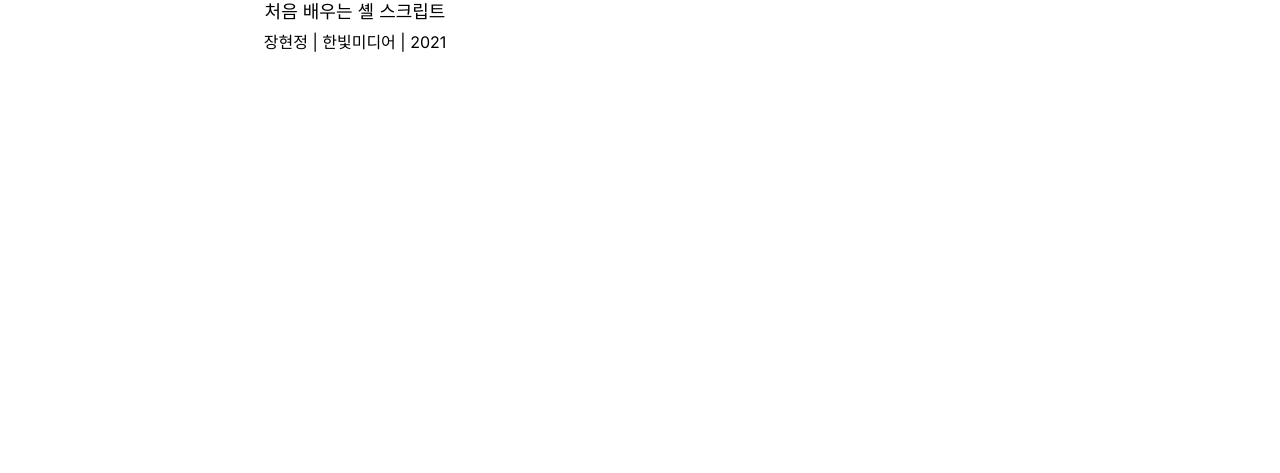
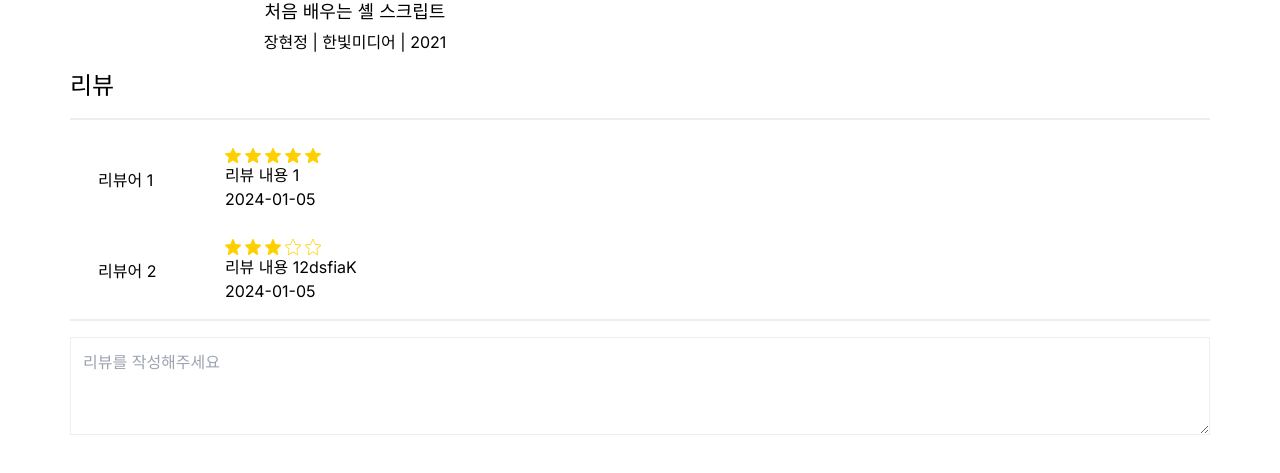
Before and after one commit to Ariel-92/hanbit-subject, a Next.js app: page /product/001 in a window 1280 px wide. Shown: the part 1220-1693 px from the top of the page. Before the commit the page ends 1290 px from the top, so only its background shows below. Built offline with nearby package versions, Linux system fonts and the light colour scheme.

Commit message:
add product review area

```diff
--- a/app/product/[productNo]/page.tsx
+++ b/app/product/[productNo]/page.tsx
@@ -63,6 +63,22 @@ export default function ProductDetailPage({ params }: ProductDetailProps) {
         year: "2021",
       },
     ],
+    reviews: [
+      {
+        reviewNo: "1",
+        reviewWriter: "리뷰어 1",
+        reviewContent: "리뷰 내용 1",
+        reviewRate: 5,
+        reviewDate: "2024-01-05",
+      },
+      {
+        reviewNo: "2",
+        reviewWriter: "리뷰어 2",
+        reviewContent: "리뷰 내용 12dsfiaK",
+        reviewRate: 3,
+        reviewDate: "2024-01-05",
+      }
+    ]
   }
 
   return (
--- /dev/null
+++ b/components/common/stars.tsx
@@ -0,0 +1,28 @@
+import Image from "next/image"
+
+interface StarsProps {
+  rate: number
+}
+
+export default function Stars({ rate }: StarsProps) {
+  return (
+    <div className="flex">
+      {
+        Array.from({ length: 5 }, (_, index) => {
+          const isFilled = index < rate
+
+          if(isFilled) {
+            return (
+              <Image className="mr-1" src="/icons/icon_star.svg" alt={`별 ${index + 1}`} width={16} height={16} key={index} />
+            )
+          }
+          else {
+            return (
+              <Image className="mr-1" src="/icons/icon_star_line.svg" alt={`별 ${index + 1}`} width={16} height={16} key={index} />
+            )
+          }
+        })
+      }
+    </div>
+  )
+}
--- a/components/product/product-detail.tsx
+++ b/components/product/product-detail.tsx
@@ -4,6 +4,7 @@ import ProductDetailDesc from "@/components/product/product-detail/product-detai
 import ProductDetailLecturerInfo from "@/components/product/product-detail/product-detail-lecturer-info"
 import ProductDetailPlaylist from "@/components/product/product-detail/product-detail-playlist"
 import ProductDetailRelatedContents from "@/components/product/product-detail/product-detail-related-contents"
+import ProductDetailReview from "@/components/product/product-detail/product-detail-review"
 
 interface ProductDetailProps {
   productData: ProductInfo
@@ -18,6 +19,7 @@ export default function ProductDetail({ productData }: ProductDetailProps) {
         <ProductDetailLecturerInfo lecturerInfo={productData.lecturer} />
         <ProductDetailPlaylist playlist={productData.playList} />
         <ProductDetailRelatedContents relatedContents={productData.relatedContents} />
+        <ProductDetailReview reviews={productData.reviews} />
       </div>
     </>
   )
--- /dev/null
+++ b/components/product/product-detail/product-detail-review.tsx
@@ -0,0 +1,30 @@
+import { Review } from "@/types/product/product-type"
+import Stars from "@/components/common/stars"
+import { TextareaAutosize } from "@mui/base"
+
+interface ProductDetailReviewProps {
+  reviews: Review[]
+}
+
+export default function ProductDetailReview({ reviews }: ProductDetailReviewProps){
+  return (
+    <div className="mb-10">
+      <h2 className="text-2xl mb-4">리뷰</h2>
+      <div className="border-t-2 border-b-2 border-[#EEEEEE] pb-4 mb-4">
+        {reviews.map((review) => (
+          <div key={review.reviewNo} className="flex w-full px-7 pt-7">
+            <div className="w-28 my-auto">{review.reviewWriter}</div>
+            <div className="w-full ml-7">
+              <div><Stars rate={review.reviewRate } /></div>
+              <div>{review.reviewContent}</div>
+              <div>{review.reviewDate}</div>
+            </div>
+          </div>
+        ))}
+      </div>
+      <div>
+        <TextareaAutosize className="w-full border border-[#EEEEEE] p-3" minRows={3} maxRows={5} placeholder="리뷰를 작성해주세요" />
+      </div>
+    </div>
+  )
+}
```
Also changed, not shown: types/product/product-type.ts (+9 -0 lines), public/icons/icon_star.svg (added), public/icons/icon_star_line.svg (added).
